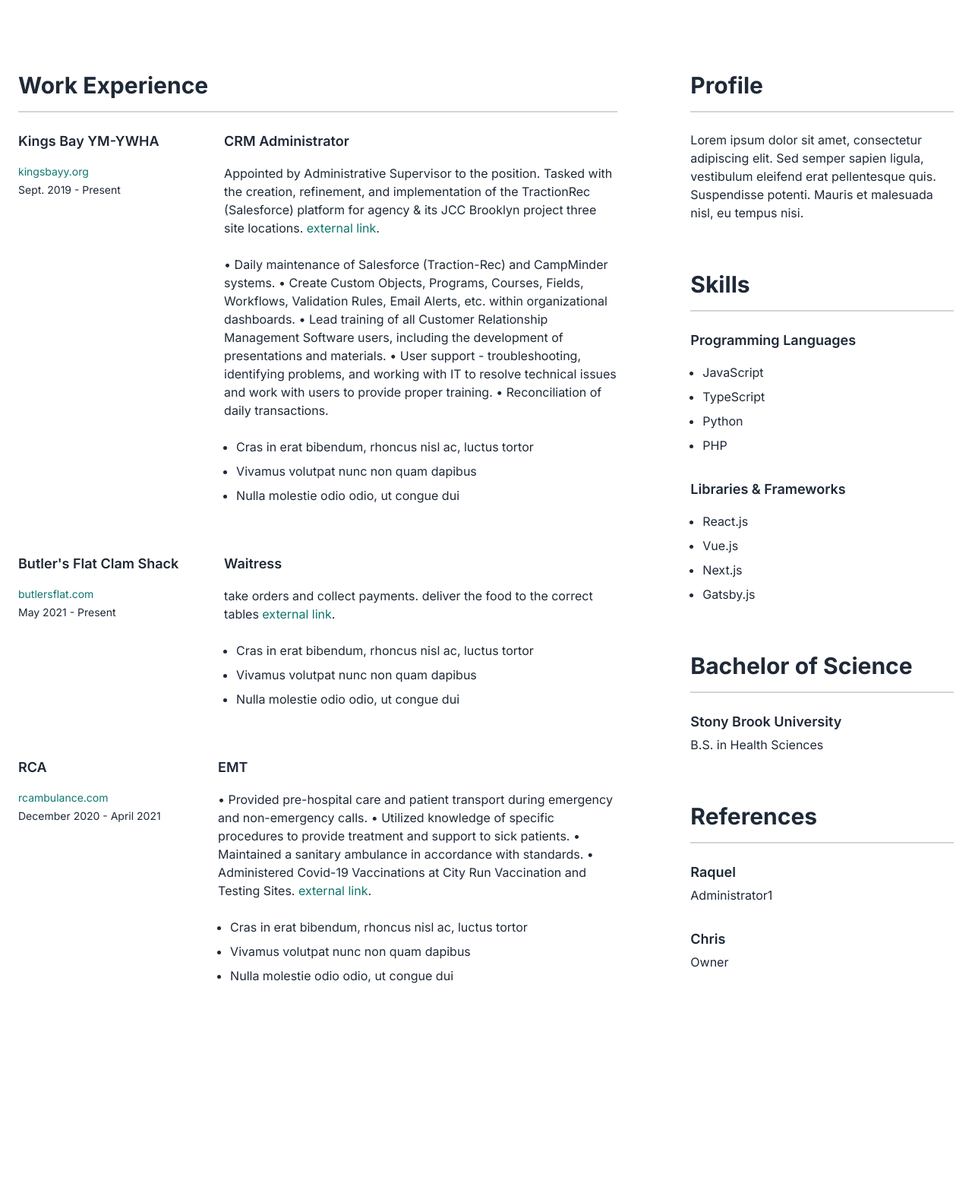
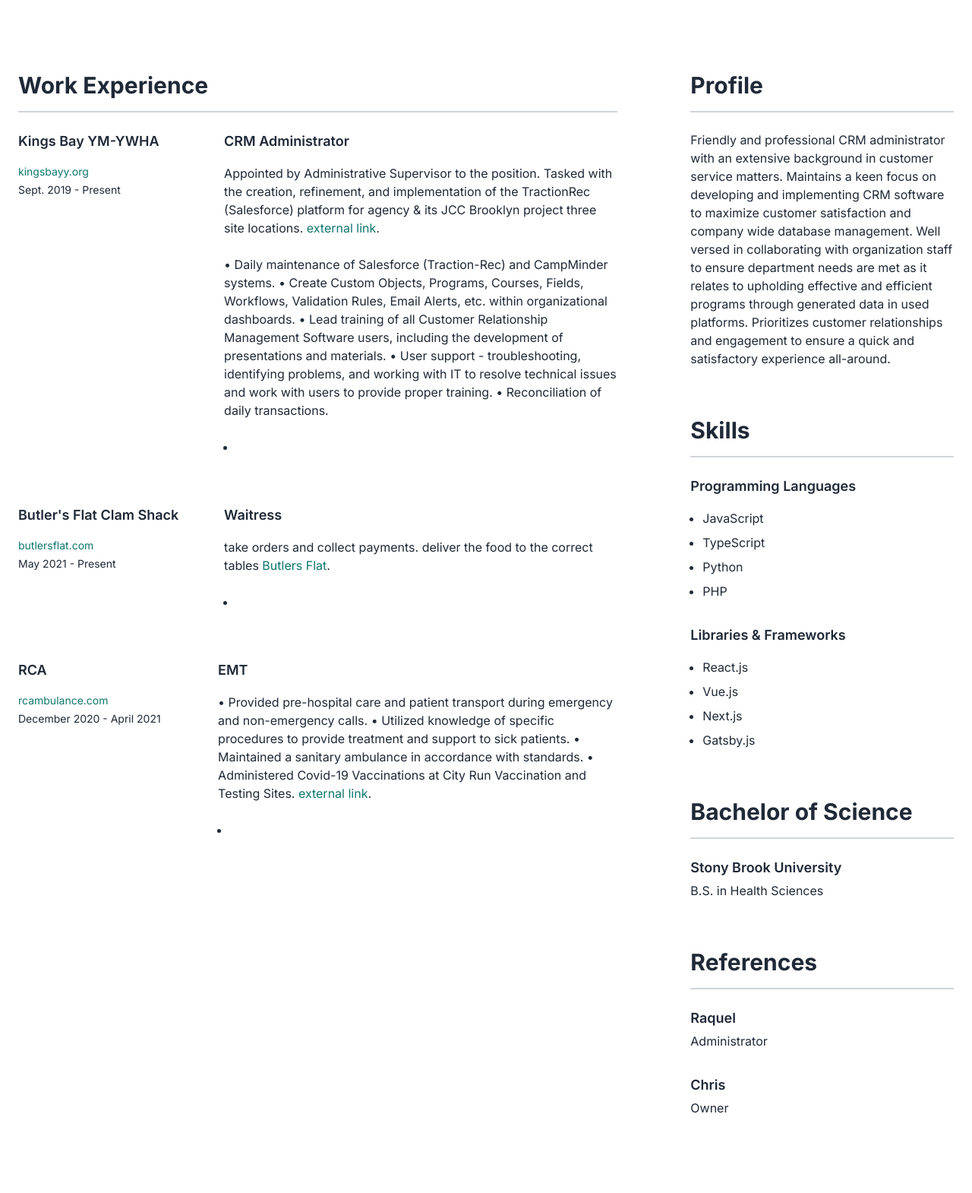
Before and after one commit to jward6301/my-resume-page, a Python web app: template templates/home.html in a window 1280 px wide. Shown: the part 264-1834 px from the top of the page at 76% size. Before the commit the page ends 1558 px from the top, so only its background shows below. Run offline with Jinja, Linux system fonts and the light colour scheme; the template is opened without the code that fills it, so the values that code supplies are empty.

Commit message:
updates to html

```diff
--- a/templates/home.html
+++ b/templates/home.html
@@ -8,7 +8,7 @@
     <title>Jessica Ward</title>
 
     <!-- Update Description -->
-    <meta name="description" content="Jessica Ward - Resume" />
+    <meta name="description" content="Jonathan Lewis - Resume" />
 
     <!-- Custom Fonts -->
     <link rel="preconnect" href="https://fonts.googleapis.com" />
@@ -187,9 +187,7 @@
                     •	Reconciliation of daily transactions.
                 </p>
                 <ul>
-                  <li>Cras in erat bibendum, rhoncus nisl ac, luctus tortor</li>
-                  <li>Vivamus volutpat nunc non quam dapibus</li>
-                  <li>Nulla molestie odio odio, ut congue dui</li>
+                  <li></li>
                 </ul>
               </div>
             </div>
@@ -217,19 +215,17 @@
                 <p>
                   take orders and collect payments. deliver the food to the correct tables
                   <a
-                    href="https://resumewind.com/"
+                    href="https://www.butlersflat.com"
                     target="_blank"
                     rel="noreferrer"
-                    >external link</a
+                    >Butlers Flat</a
                   >.
                 </p>
                 <p>
 
                 </p>
                 <ul>
-                  <li>Cras in erat bibendum, rhoncus nisl ac, luctus tortor</li>
-                  <li>Vivamus volutpat nunc non quam dapibus</li>
-                  <li>Nulla molestie odio odio, ut congue dui</li>
+                  <li></li>
                 </ul>
               </div>
             </div>
@@ -271,9 +267,7 @@
 
                 </p>
                 <ul>
-                  <li>Cras in erat bibendum, rhoncus nisl ac, luctus tortor</li>
-                  <li>Vivamus volutpat nunc non quam dapibus</li>
-                  <li>Nulla molestie odio odio, ut congue dui</li>
+                  <li></li>
                 </ul>
               </div>
             </div>
@@ -283,9 +277,7 @@
             <!-- Profile -->
             <h3>Profile</h3>
             <p>
-              Lorem ipsum dolor sit amet, consectetur adipiscing elit. Sed
-              semper sapien ligula, vestibulum eleifend erat pellentesque quis.
-              Suspendisse potenti. Mauris et malesuada nisl, eu tempus nisi.
+                Friendly and professional CRM administrator with an extensive background in customer service matters. Maintains a keen focus on developing and implementing CRM software to maximize customer satisfaction and company wide database management. Well versed in collaborating with organization staff to ensure department needs are met as it relates to upholding effective and efficient programs through generated data in used platforms. Prioritizes customer relationships and engagement to ensure a quick and satisfactory experience all-around.
             </p>
 
             <!-- Skills -->
@@ -319,7 +311,7 @@
 
             <!-- Reference 1 -->
             <h4 class="mb-1">Raquel</h4>
-            <p>Administrator1</p>
+            <p>Administrator</p>
 
             <!-- Reference 2 -->
             <h4 class="mt-8 mb-1">Chris</h4>
```
Also changed, not shown: static/style.css (renamed from Static/style.css).
